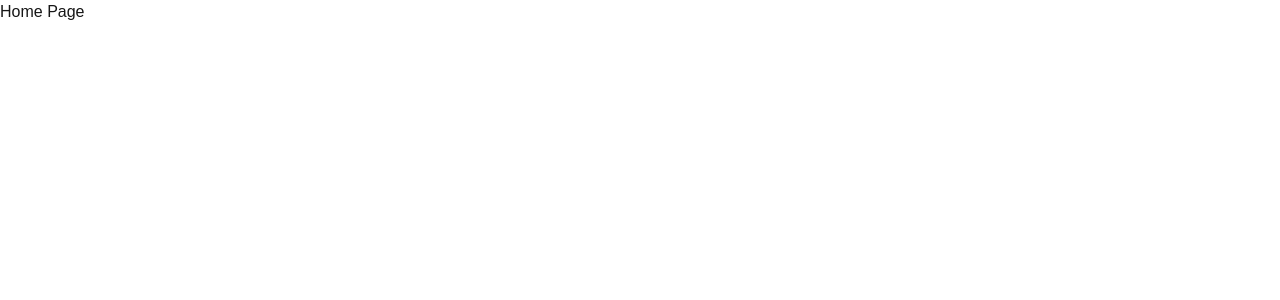
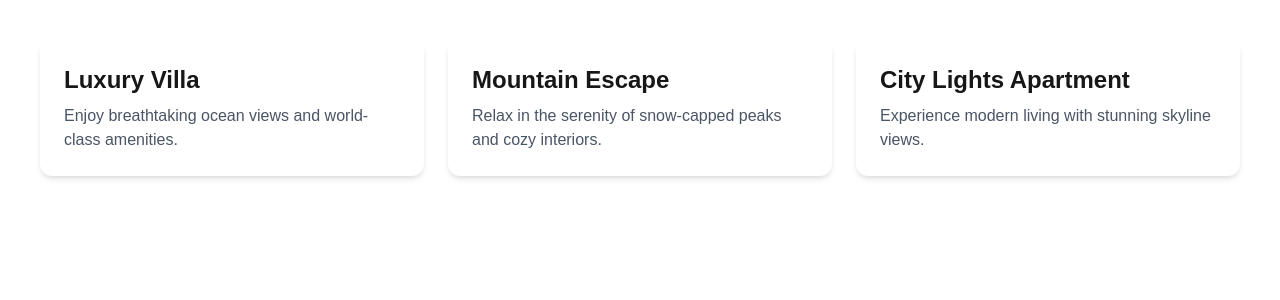
Before and after one commit to bestbrain06/alx-project-0x02-setup, a Next.js app in the folder alx-project-0x02/: page /home in a window 1280 px wide. Shown: the top 300 px of the page. Built offline with nearby package versions, Linux system fonts and the light colour scheme.

Commit message:
Added a card component

```diff
--- /dev/null
+++ b/alx-project-0x02/components/common/Card.tsx
@@ -0,0 +1,13 @@
+import React from "react";
+import { CardProps } from "@/interfaces";
+
+const Card: React.FC<CardProps> = ({ title, content }) => {
+  return (
+    <div className="bg-white rounded-xl shadow-md p-6 hover:shadow-lg transition">
+      <h2 className="text-2xl font-semibold mb-2">{title}</h2>
+      <p className="text-gray-600">{content}</p>
+    </div>
+  );
+};
+
+export default Card;
--- a/alx-project-0x02/interfaces/index.ts
+++ b/alx-project-0x02/interfaces/index.ts
@@ -1 +1,4 @@
-// interfaces/index
+export interface CardProps {
+  title: string;
+  content: string;
+}
--- a/alx-project-0x02/pages/home.tsx
+++ b/alx-project-0x02/pages/home.tsx
@@ -1,5 +1,20 @@
-const HomePage: React.FC = () => {
-  return <h1>Home Page</h1>;
-};
+import Card from "@/components/common/Card";
 
-export default HomePage;
+export default function HomePage() {
+  return (
+    <div className="p-10 grid gap-6 sm:grid-cols-2 lg:grid-cols-3">
+      <Card
+        title="Luxury Villa"
+        content="Enjoy breathtaking ocean views and world-class amenities."
+      />
+      <Card
+        title="Mountain Escape"
+        content="Relax in the serenity of snow-capped peaks and cozy interiors."
+      />
+      <Card
+        title="City Lights Apartment"
+        content="Experience modern living with stunning skyline views."
+      />
+    </div>
+  );
+}
```
